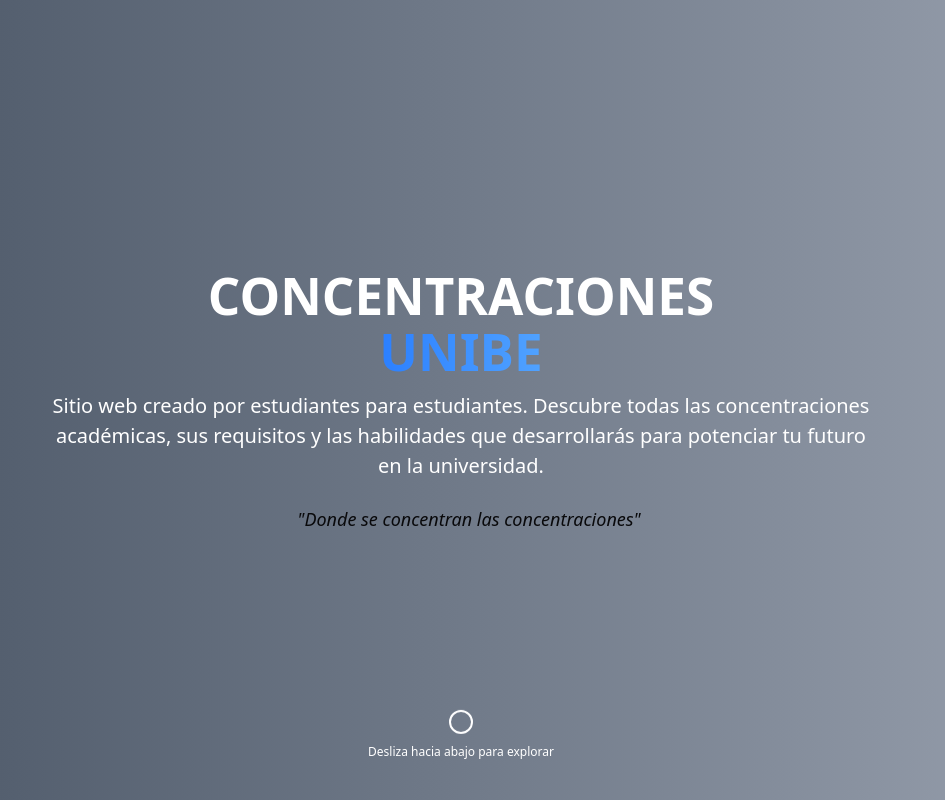
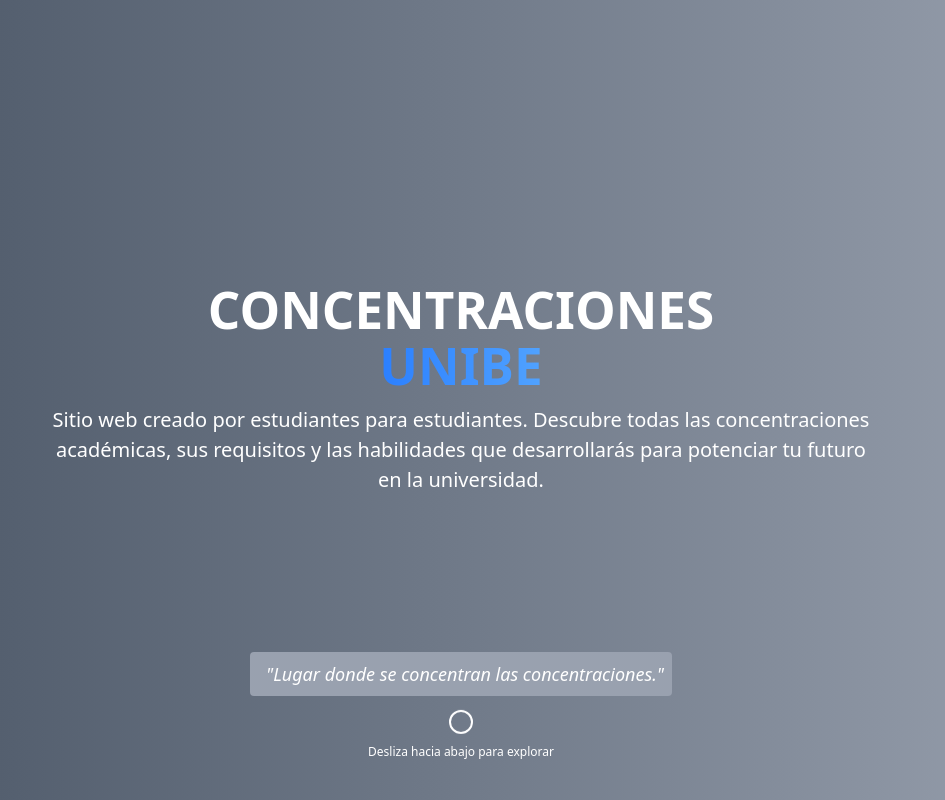
Before and after one commit to Hector-hub/concentration-pathways, a React (Vite) app: page / in a window 1280 px wide. Shown: the top 800 px of the page, without its empty margins (179-1124 px from the left). Built offline with nearby package versions, Linux system fonts and the light colour scheme.

Commit message:
Fix img not found

```diff
--- a/package.json
+++ b/package.json
@@ -17,6 +17,7 @@
   },
   "devDependencies": {
     "@eslint/js": "^9.21.0",
+    "@types/node": "^22.13.10",
     "@types/react": "^19.0.10",
     "@types/react-dom": "^19.0.4",
     "@vitejs/plugin-react": "^4.3.4",
--- a/src/components/ConcentrationsList/index.tsx
+++ b/src/components/ConcentrationsList/index.tsx
@@ -1,46 +1,51 @@
 import { motion } from "framer-motion";
-
+import softwareImage from "@/assets/images/concentrations/software.webp";
+import cybersecurityImage from "@/assets/images/concentrations/cybersecurity.jpg";
+import entrepreneurshipImage from "@/assets/images/concentrations/entrepreneurship.png";
+import researchImage from "@/assets/images/concentrations/research.jpg";
+import projectManagementImage from "@/assets/images/concentrations/project-management.jpg";
+import innovationImage from "@/assets/images/concentrations/innovation.jpg";
 const concentrations = [
   {
     title: "Gestión de Software",
     description:
       "Dirigida al desarrollo, implementación y mantenimiento de soluciones tecnológicas, incluyendo metodologías ágiles y arquitectura de software.",
-    image: "src/assets/images/concentrations/software.webp",
+    image: softwareImage,
     nameId: "software",
   },
   {
     title: "Gestión de Ciberseguridad",
     description:
       "Enfocada en la protección de sistemas, redes y datos contra amenazas digitales, brindando conocimientos en seguridad informática, criptografía y gestión de riesgos.",
-    image: "src/assets/images/concentrations/cybersecurity.jpg",
+    image: cybersecurityImage,
     nameId: "cybersecurity",
   },
   {
     title: "Emprendimiento",
     description:
       "A través de esta concentración aprenderás las competencias para identificar, desarrollar y ejecutar oportunidades de negocio.",
-    image: "src/assets/images/concentrations/entrepreneurship.png",
+    image: entrepreneurshipImage,
     nameId: "entrepreneurship",
   },
   {
     title: "Investigación",
     description:
       "Desarrolla habilidades analíticas para contribuir al avance del conocimiento en tecnología, con énfasis en metodologías científicas y experimentación.",
-    image: "src/assets/images/concentrations/research.jpg",
+    image: researchImage,
     nameId: "research",
   },
   {
     title: "Gestión de Proyectos",
     description:
       "Enseña a planificar, ejecutar y supervisar proyectos tecnológicos mediante metodologías de gestión como Scrum y PMP.",
-    image: "src/assets/images/concentrations/project-management.jpg",
+    image: projectManagementImage,
     nameId: "projectManagement",
   },
   {
     title: "Innovación Tecnológica",
     description:
       "Explora nuevas tecnologías y su aplicación en la solución de problemas, promoviendo la creatividad y el desarrollo de productos disruptivos.",
-    image: "src/assets/images/concentrations/innovation.jpg",
+    image: innovationImage,
     nameId: "innovation",
   },
 ];
--- a/src/components/Hero/index.tsx
+++ b/src/components/Hero/index.tsx
@@ -6,22 +6,20 @@
   };
   return (
     <section className="relative flex items-center justify-center w-full min-h-screen bg-gradient-to-r from-gray-600 to-gray-400 text-white">
-      <div className="w-full  px-4 md:w-11/12 xl:w-8/12 text-center">
+      <div className="w-full   px-4 md:w-11/12 xl:w-8/12 text-center ">
         <h1 className="mb-3 text-4xl font-bold md:text-5xl md:leading-tight md:font-extrabold">
           CONCENTRACIONES <br />{" "}
           <span className="text-transparent  bg-clip-text bg-gradient-to-r from-blue-500 to-blue-400">
             UNIBE
           </span>
         </h1>
+
         <h1 className="mb-3 text-4xl font-bold  md:text-5xl md:leading-tight md:font-extrabold"></h1>
         <p className="mb-6 text-lg  md:text-xl md:leading-normal">
           Sitio web creado por estudiantes para estudiantes. Descubre todas las
           concentraciones académicas, sus requisitos y las habilidades que
           desarrollarás para potenciar tu futuro en la universidad.
         </p>
-        <div className="italic text-zinc-950 text-lg pl-4">
-          "Donde se concentran las concentraciones"
-        </div>
       </div>
 
       {/* Indicador de scroll */}
@@ -29,6 +27,11 @@
         onClick={scrollToConcentrations}
         className="cursor-pointer  absolute bottom-10 flex flex-col items-center"
       >
+        <div className="bg-gray-400 items-center mb-4 rounded ">
+          <div className="italic text-white p-2   text-lg pl-4">
+            "Lugar donde se concentran las concentraciones."
+          </div>
+        </div>
         <div className="w-6 h-6 border-2 border-white-500 rounded-full  animate-bounce"></div>
         <p className="text-xs mt-2">Desliza hacia abajo para explorar</p>
       </div>
--- a/vite.config.ts
+++ b/vite.config.ts
@@ -1,7 +1,13 @@
 import { defineConfig } from "vite";
 import react from "@vitejs/plugin-react";
 import tailwindcss from "@tailwindcss/vite";
+import path from "path";
 // https://vite.dev/config/
 export default defineConfig({
   plugins: [tailwindcss(), react()],
+  resolve: {
+    alias: {
+      "@": path.resolve(__dirname, "src"),
+    },
+  },
 });
```
Also changed, not shown: 1 other file (tests, documents, lock files or other folders).
